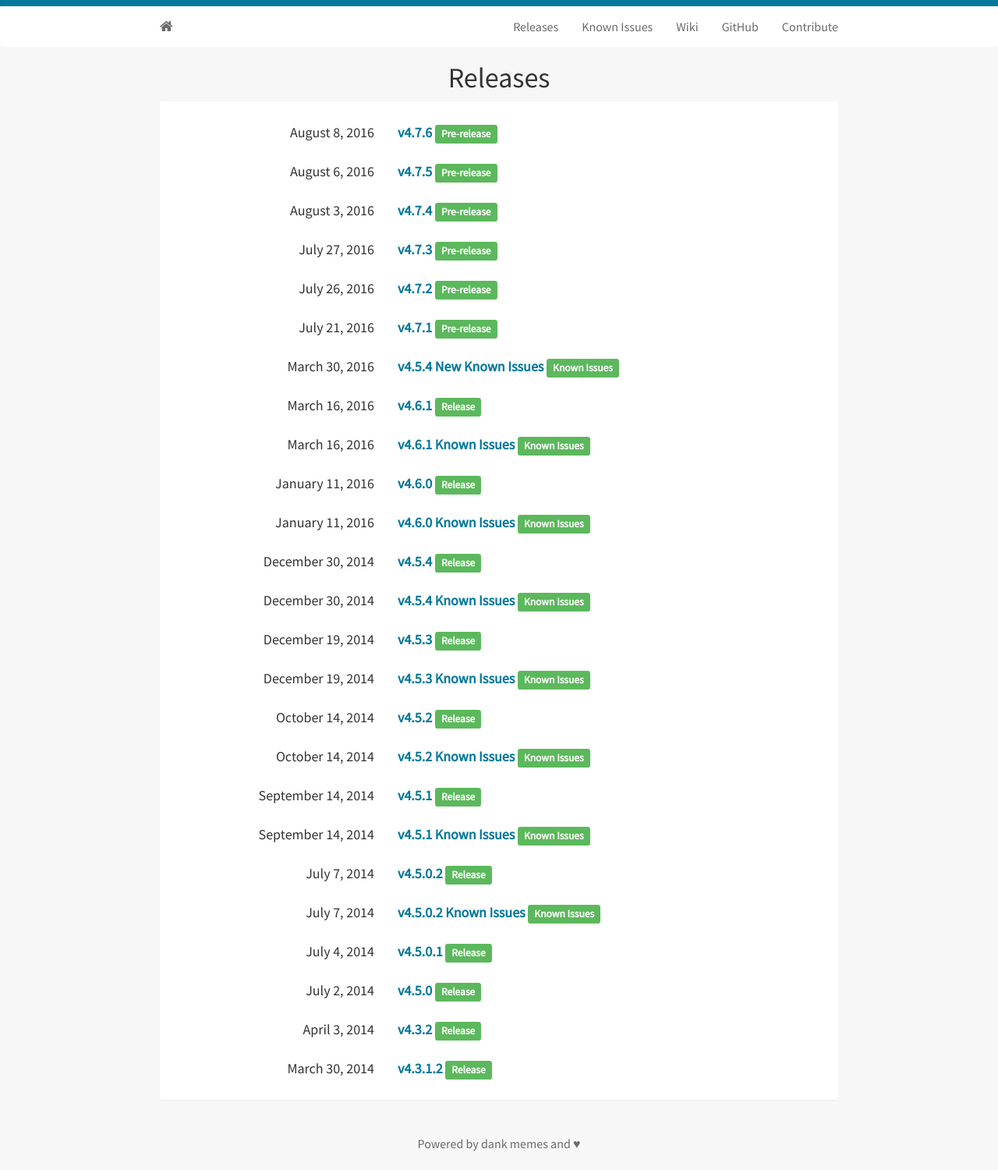
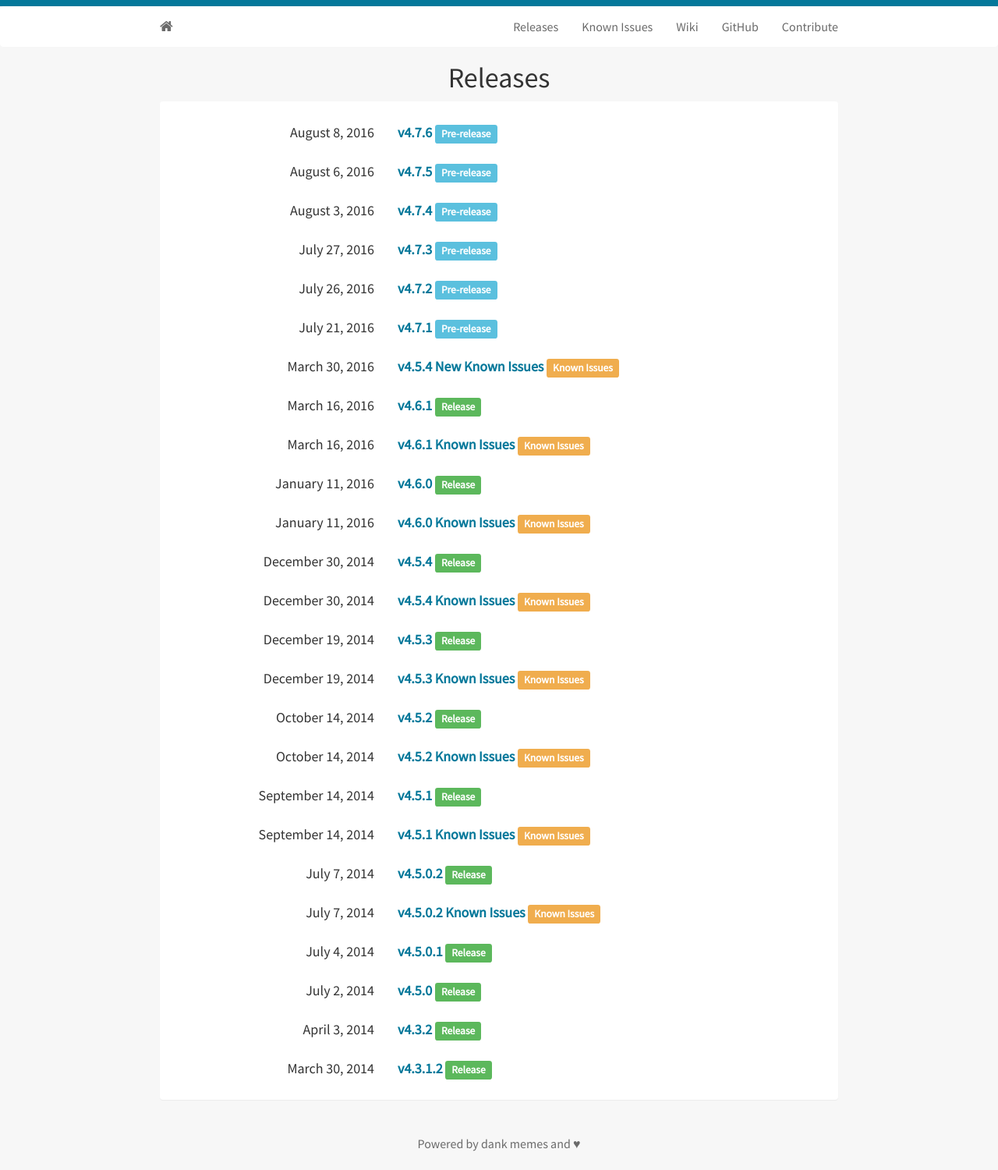
Before and after one commit to Reddit-Enhancement-Suite/Reddit-Enhancement-Suite.github.io, a Jekyll site: the page built from releases.html, in a window 1280 px wide. Shown: the whole page at 78% size. Built offline with Jekyll 4.4.1, drawn with Linux system fonts in a browser that asks for light colours; nearby versions of some CDN libraries.

Commit message:
different label colors for releases, pre-release, known issues

```diff
--- a/releases.html
+++ b/releases.html
@@ -17,7 +17,11 @@ title: Releases
 					<h5 style="text-align: left">
 						<strong><a href="{{ post.url }}">{{ post.title }}</a></strong>
 						{% for tag in post.tags %}
-			 				<span class="label label-success">{{ tag }}</span>
+			 				<span class="label
+			 					{% if tag == "Release" %}label-success{% endif %}
+			 					{% if tag == "Pre-release" %}label-info{% endif %}
+			 					{% if tag == "Known Issues" %}label-warning{% endif %}
+			 					">{{ tag }}</span>
 						{% endfor %}
 					</h5>
 				</div>
```
